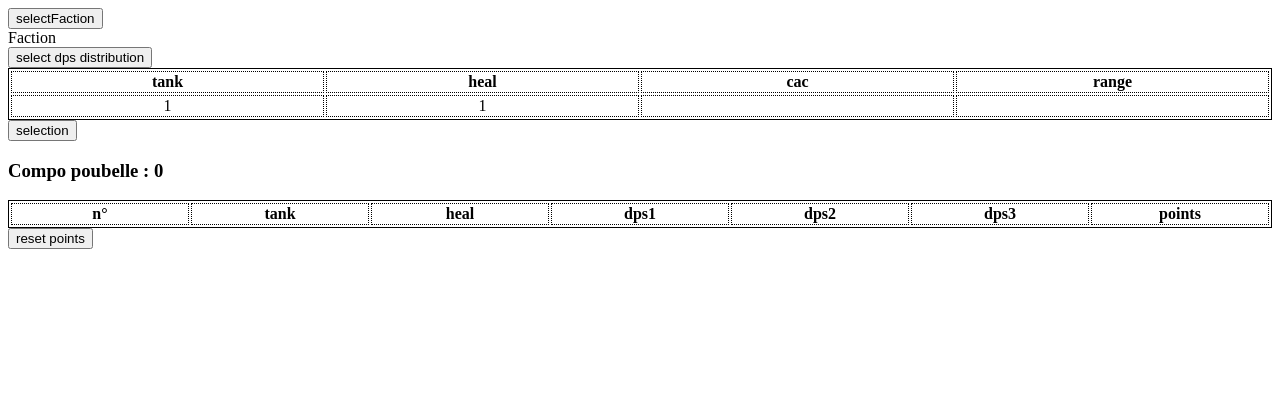
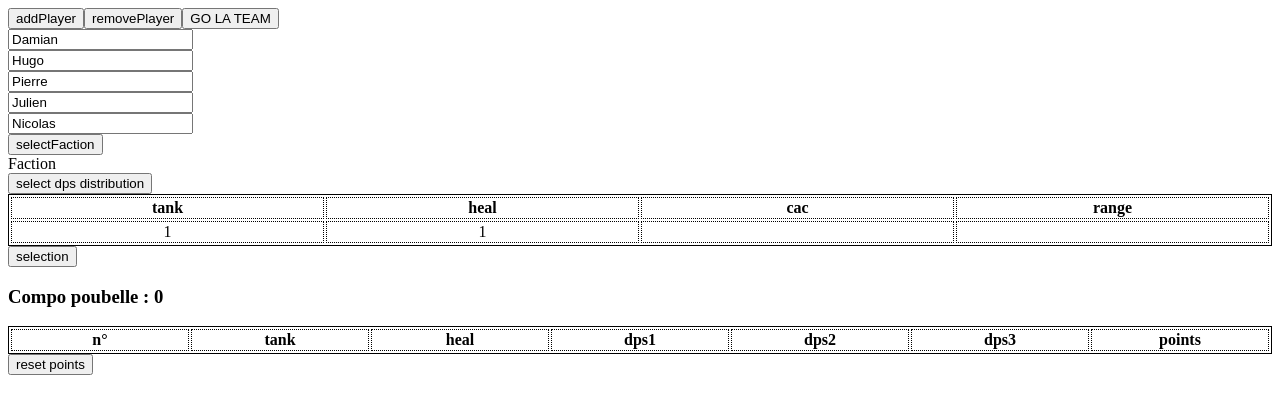
Before and after one commit to DamianKornak/WoWLottery, an Angular app: page / in a window 1280 px wide. Shown: the top 414 px of the page. Built offline with nearby package versions, Linux system fonts and the light colour scheme.

Commit message:
V1 selectPlayers

```diff
--- a/src/app/app.component.html
+++ b/src/app/app.component.html
@@ -1,3 +1,17 @@
+<button type="button" name="button" (click)="addPlayer()">
+  addPlayer
+</button>
+<button type="button" name="button" (click)="removePlayer()">
+  removePlayer
+</button>
+<button type="button" name="button" (click)="defaultTeam()">
+  GO LA TEAM
+</button>
+
+<div class="form-check form-inline card" *ngFor="let virgin of virginPlayers; let rowIndex=index">
+  <input type="text" value="{{virgin.name}}" (keyup)="changeName($event,rowIndex);">
+</div>
+
 <button type="button" name="button" (click)="selectFaction()">
   selectFaction
 </button>
--- a/src/app/app.component.ts
+++ b/src/app/app.component.ts
@@ -73,6 +73,38 @@ export class AppComponent {
     Pierre: {tank: 0, dpsCac: 0, dpsDistance: 0, heal: 0},
   };
 
+  defaultTeam() {
+    this.virginPlayers = [
+      {name: 'Damian', selected: false},
+      {name: 'Hugo', selected: false},
+      {name: 'Pierre', selected: false},
+      {name: 'Julien', selected: false},
+      {name: 'Nicolas', selected: false},
+    ]
+  }
+
+  removePlayer(){
+    if(this.virginPlayers.length == 0){
+      return;
+    }
+    this.virginPlayers.pop()
+  }
+
+  addPlayer(){
+    if(this.virginPlayers.length == 5){
+      return;
+    }
+    this.virginPlayers.push({name : '',selected:false})
+  }
+
+  changeName(event,PlayerIndex){
+    this.virginPlayers.map((played,index) => {
+      if(index == PlayerIndex){
+        played.name = event.target.value
+      }
+    })
+  }
+
   setupDpsConfiguration() {
     const isPair = Math.floor(Math.random() * 100) % 2;
     const isForMelee = !!(Math.floor(Math.random() * 100) % 2);
@@ -87,6 +119,7 @@ export class AppComponent {
   }
 
   selectFaction() {
+    console.log(this.virginPlayers);
     this.selectedFaction = this.factions[Math.floor(Math.random() * this.factions.length)];
   }
 
@@ -179,8 +212,7 @@ export class AppComponent {
       }
     }
 
-    this.report = this.makeReportFromResult(this.results);
-    console.log('report',this.report);
+    console.log('report',this.makeReportFromResult(this.results));
   }
 
   isValidResult(result: IResult) {
@@ -237,13 +269,19 @@ export class AppComponent {
   }
 
   makeReportFromResult(globalResult: any) {
-    let newReport = {
-      Damian: {tank: 0, dpsCac: 0, dpsDistance: 0, heal: 0},
-      Hugo: {tank: 0, dpsCac: 0, dpsDistance: 0, heal: 0},
-      Nicolas: {tank: 0, dpsCac: 0, dpsDistance: 0, heal: 0},
-      Julien: {tank: 0, dpsCac: 0, dpsDistance: 0, heal: 0},
-      Pierre: {tank: 0, dpsCac: 0, dpsDistance: 0, heal: 0},
-    };
+    // let newReport = {
+    //   Damian: {tank: 0, dpsCac: 0, dpsDistance: 0, heal: 0},
+    //   Hugo: {tank: 0, dpsCac: 0, dpsDistance: 0, heal: 0},
+    //   Nicolas: {tank: 0, dpsCac: 0, dpsDistance: 0, heal: 0},
+    //   Julien: {tank: 0, dpsCac: 0, dpsDistance: 0, heal: 0},
+    //   Pierre: {tank: 0, dpsCac: 0, dpsDistance: 0, heal: 0},
+    // };
+    let newReport = [];
+
+    for(let player of this.virginPlayers){
+      newReport[player.name] =  {tank: 0, dpsCac: 0, dpsDistance: 0, heal: 0}
+    }
+
     let allSpecs = [];
     let allTanks = [];
     let allHeals = [];
```
Also changed, not shown: 3 other files (tests, documents, lock files or other folders).
